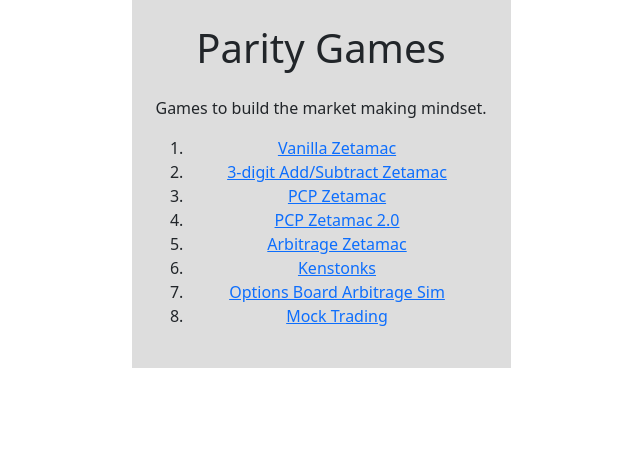
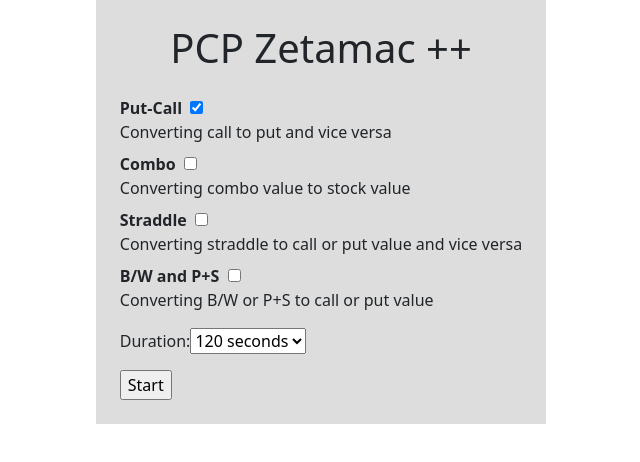
Before and after one commit to rghotra/Parity-Games, a React (Vite) app: page /pcp_zetamac_2 in a window 1280 px wide. Shown: the top 462 px of the page, without its empty margins (319-959 px from the left). Built offline with nearby package versions, Linux system fonts and the light colour scheme.

Commit message:
started randomizing pcp zetamac

```diff
--- a/package.json
+++ b/package.json
@@ -12,7 +12,8 @@
   "dependencies": {
     "bootstrap": "^5.3.5",
     "react": "^19.0.0",
-    "react-dom": "^19.0.0"
+    "react-dom": "^19.0.0",
+    "react-router-dom": "^7.5.1"
   },
   "devDependencies": {
     "@eslint/js": "^9.22.0",
--- a/src/App.jsx
+++ b/src/App.jsx
@@ -1,16 +1,21 @@
 import { useState } from 'react'
+import {BrowserRouter, Routes, Route} from 'react-router-dom'
 import reactLogo from './assets/react.svg'
 import viteLogo from '/vite.svg'
 import './App.css'
 import Home from './Home'
+import PCPZetamac2 from './PCPZetamac2'
 
 function App() {
 
   return (
-    <div className="d-flex justify-content-center align-items-start">
-      <Home />
-    </div>
-  )
+    <BrowserRouter>
+      <Routes>
+        <Route path='/' element={<Home />} />
+        <Route path='/pcp_zetamac_2' element={<PCPZetamac2 />} />
+      </Routes>
+    </BrowserRouter>
+  );
 }
 
 export default App
--- a/src/Home.jsx
+++ b/src/Home.jsx
@@ -1,14 +1,15 @@
 import React, { useState } from 'react';
+import { Link } from 'react-router-dom';
 
 export default function Home() {
-  const [duration, setDuration] = useState('120');
 
   return (
+    <div className="d-flex justify-content-center align-items-start">
       <div className='p-4' style={{ maxWidth: 500, backgroundColor: '#DDDDDD' }}>
 
         <h1 className="mb-4">Parity Games</h1>
         <p>
-        Games to build the market making mindset.
+          Mr. Miyagi-ing a market maker.
         </p>
 
         <ol>
@@ -19,7 +20,7 @@ export default function Home() {
 
           <li> <a target="_blank" rel="noopener noreferrer" href='https://parity-zetamac.herokuapp.com/'> PCP Zetamac </a> </li>
 
-        <li> <a target="_blank" rel="noopener noreferrer" href='#'> PCP Zetamac 2.0 </a> </li>
+          <li> <Link to='/pcp_zetamac_2'> PCP Zetamac 2.0 </Link> </li>
 
           <li> <a target="_blank" rel="noopener noreferrer" href='#'> Arbitrage Zetamac </a> </li>
 
@@ -32,5 +33,6 @@ export default function Home() {
         </ol>
 
       </div>
+    </div>
   );
 }
--- /dev/null
+++ b/src/PCPZetamac2.jsx
@@ -0,0 +1,312 @@
+import React, { useState, useEffect } from 'react';
+
+export default function PCPZetamac2() {
+
+  const [state, setState] = useState({
+    putCall: true,
+    straddle: false,
+    combo: false,
+    bwps: false,
+    duration: 120,
+    startGame: false,
+    questions: []
+  });
+
+  function handleInputChange(event) {
+    const {name, type, value, checked} = event.target;
+    setState((prev) => ({
+      ...prev,
+      [name]: type == 'checkbox' ? checked : Number(value),
+    }))
+  }
+
+  function handleSubmit(event) {
+    var questions = []
+    if (state.putCall){
+      questions.push(0)
+      questions.push(1)
+    }
+    if (state.combo){
+      questions.push(2)
+    }
+    if (state.straddle){
+      questions.push(3)
+      questions.push(4)
+      questions.push(5)
+      questions.push(6)
+    }
+    if (state.bwps){
+      questions.push(7)
+      questions.push(8)
+      questions.push(9)
+      questions.push(10)
+    }
+    if (questions.length > 0) {
+      setState((prev) => ({
+        ...prev,
+        "startGame": true,
+        "questions": questions
+      }));
+    }
+    event.preventDefault();
+  }
+
+  var changeSettings = () => {
+    setState((prev) => ({
+        ...prev,
+        "startGame": false,
+      }))
+  };
+
+  if (state.startGame) {
+    return <PCPZetamac2Question duration={state.duration} questions={state.questions} changeSettings={changeSettings} />
+  }
+
+  return (
+    <div className="d-flex justify-content-center align-items-start">
+      <div className='p-4' style={{ maxWidth: 500, backgroundColor: '#DDDDDD' }}>
+
+        <h1 className="mb-4">PCP Zetamac ++</h1>
+
+
+        <form onSubmit={handleSubmit} className="text-start">
+
+          <dl>
+
+            <dt>
+              <label>Put-Call &nbsp;</label>
+              <input name='putCall' type='checkbox' checked={state.putCall} onChange={handleInputChange} />
+            </dt>
+            <dd>Converting call to put and vice versa</dd>
+
+            <dt>
+              <label>Combo &nbsp;</label>
+              <input name='combo' type='checkbox' checked={state.combo} onChange={handleInputChange} />
+            </dt>
+            <dd>Converting combo value to stock value</dd>
+
+            <dt>
+              <label>Straddle &nbsp;</label>
+              <input name='straddle' type='checkbox' checked={state.straddle} onChange={handleInputChange} />
+            </dt>
+            <dd>Converting straddle to call or put value and vice versa</dd>
+
+            <dt>
+              <label>B/W and P+S &nbsp;</label>
+              <input name='bwps' type='checkbox' checked={state.bwps} onChange={handleInputChange} />
+            </dt>
+            <dd>Converting B/W or P+S to call or put value</dd>
+
+          </dl>
+
+          <p>
+            Duration:
+            <select name='duration' onChange={handleInputChange} value={state.duration}>
+              <option value='30'>30 seconds</option>
+              <option value='60'>60 seconds</option>
+              <option value='120'>120 seconds</option>
+              <option value='300'>300 seconds</option>
+              <option value='600'>600 seconds</option>
+            </select>
+          </p>
+          <input type='submit' value='Start'>
+          </input>
+
+        </form>
+
+      </div>
+    </div>
+  );
+
+}
+
+
+function round(num){
+  return +(num.toFixed(2))
+}
+
+function PCPZetamac2Question({ duration, questions, changeSettings }) {
+  const [state, setState] = useState({
+    questionData: [],
+    questionType: 0,
+    unknownValue: 0,
+    score: 0,
+    time: duration,
+  });
+
+  const generatePositions = (length) => {
+    const positions = [];
+
+    const generateNonOverlappingPosition = () => {
+      let attempt = 0;
+      while (attempt < 100) {
+        const top = Math.random() * 70 + 10;
+        const left = Math.random() * 80 + 10;
+
+        const tooCloseToInput = Math.abs(top - 50) < 10 && Math.abs(left - 50) < 15;
+        const tooCloseToOthers = positions.some(
+          (pos) => Math.abs(pos.top - top) < 12 && Math.abs(pos.left - left) < 15
+        );
+
+        if (!tooCloseToInput && !tooCloseToOthers) {
+          positions.push({ top, left });
+          return;
+        }
+        attempt++;
+      }
+      positions.push({ top: 10, left: 10 }); // fallback
+    };
+
+    for (let i = 0; i < length; i++) {
+      generateNonOverlappingPosition();
+    }
+
+    return positions;
+  };
+
+  // Questions ------------------------------------------------------------------------------------------------------------
+
+  const missingCallQuestion = () => {
+    let callValue = -1;
+    while (callValue < 0) {
+      var strikeValue = Math.floor(Math.random() * 16) * 5 + 10;
+      var stockValue = round(Math.random() * 20) - 10 + strikeValue;
+      var rcValue = round(Math.random() * 0.3);
+      var putValue = round(Math.max(0, strikeValue - stockValue - rcValue) + Math.random() * 2);
+      callValue = round(stockValue - strikeValue + putValue + rcValue);
+    }
+
+    const labels = [
+      { label: 'C', value: '?' },
+      { label: 'P', value: putValue.toFixed(2) },
+      { label: 'K', value: strikeValue },
+      { label: 'S', value: stockValue.toFixed(2) },
+      { label: 'rc', value: rcValue.toFixed(2) }
+    ];
+
+    const positions = generatePositions(labels.length);
+    const questionData = labels.map((item, idx) => ({ ...item, position: positions[idx] }));
+
+    setState((prev) => ({
+      ...prev,
+      questionType: 0,
+      unknownValue: callValue,
+      questionData,
+    }));
+  };
+
+  const missingPutQuestion = () => {
+    let putValue = -1;
+    while (putValue < 0) {
+      var strikeValue = Math.floor(Math.random() * 16) * 5 + 10;
+      var stockValue = round(Math.random() * 20) - 10 + strikeValue;
+      var rcValue = round(Math.random() * 0.3);
+      var callValue = round(Math.max(0, stockValue - strikeValue + rcValue) + Math.random() * 2);
+      putValue = round(strikeValue - stockValue + callValue - rcValue);
+    }
+
+    const labels = [
+      { label: 'C', value: callValue.toFixed(2) },
+      { label: 'P', value: '?' },
+      { label: 'K', value: strikeValue },
+      { label: 'S', value: stockValue.toFixed(2) },
+      { label: 'rc', value: rcValue.toFixed(2) }
+    ];
+
+    const positions = generatePositions(labels.length);
+    const questionData = labels.map((item, idx) => ({ ...item, position: positions[idx] }));
+
+    setState((prev) => ({
+      ...prev,
+      questionType: 1,
+      unknownValue: putValue,
+      questionData,
+    }));
+  };
+
+  // ---------------------------------------------------------------------------------------------------------------------
+
+  function newQuestion() {
+    const questionList = [missingCallQuestion, missingPutQuestion];
+    const questionType = questions[Math.floor(Math.random() * questions.length)];
+    questionList[questionType]();
+  }
+
+  useEffect(() => {
+    newQuestion();
+
+    const timerID = setInterval(() => {
+      setState((prev) => {
+        if (prev.time > 0) {
+          return {
+            ...prev,
+            time: prev.time - 1,
+          };
+        } else {
+          clearInterval(timerID);
+          return prev;
+        }
+      });
+    }, 1000);
+
+    return () => clearInterval(timerID);
+  }, []);
+
+
+
+  const validate = (event) => {
+    if (parseFloat(event.target.value) == state.unknownValue) {
+      setState((prev) => ({
+        ...prev,
+        score: prev.score + 1,
+      }));
+      event.target.value = '';
+      newQuestion();
+    }
+  }
+
+
+  return (
+    <div className="d-flex flex-column justify-content-start align-items-center vh-100">
+      <div className="row w-100">
+        <div className='d-flex justify-content-between px-3 py-3'>
+          <h4>Seconds left: {state.time}</h4>
+          <h4>Score: {state.score}</h4>
+        </div>
+      </div>
+
+      <div className="row w-100 h-100 position-relative" style={{ marginTop: 50, fontSize: 24 }}>
+        <div className="position-absolute top-50 start-50 translate-middle text-center" style={{ zIndex: 10 }}>
+          <div style={{ display: 'flex', flexDirection: 'column', alignItems: 'center' }}>
+            <input
+              id="answerInput"
+              type="text"
+              className="form-control text-center"
+              style={{ width: 150, fontSize: 24 }}
+              onChange={validate}
+            />
+          </div>
+        </div>
+
+        {state.questionData.map((item, idx) => (
+          <div
+            key={idx}
+            className="position-absolute p-2 rounded"
+            style={{
+              top: `${item.position.top}%`,
+              left: `${item.position.left}%`,
+              transform: 'translate(-50%, -50%)',
+              whiteSpace: 'nowrap',
+              pointerEvents: 'auto',
+              width: 'auto',
+              maxWidth: 'max-content',
+              zIndex: 1
+            }}
+          >
+            {item.label}: {item.value}
+          </div>
+        ))}
+      </div>
+    </div>
+  );
+}
```
Also changed, not shown: 1 other file (tests, documents, lock files or other folders). Lines whose indentation alone changed are shown as unchanged.
